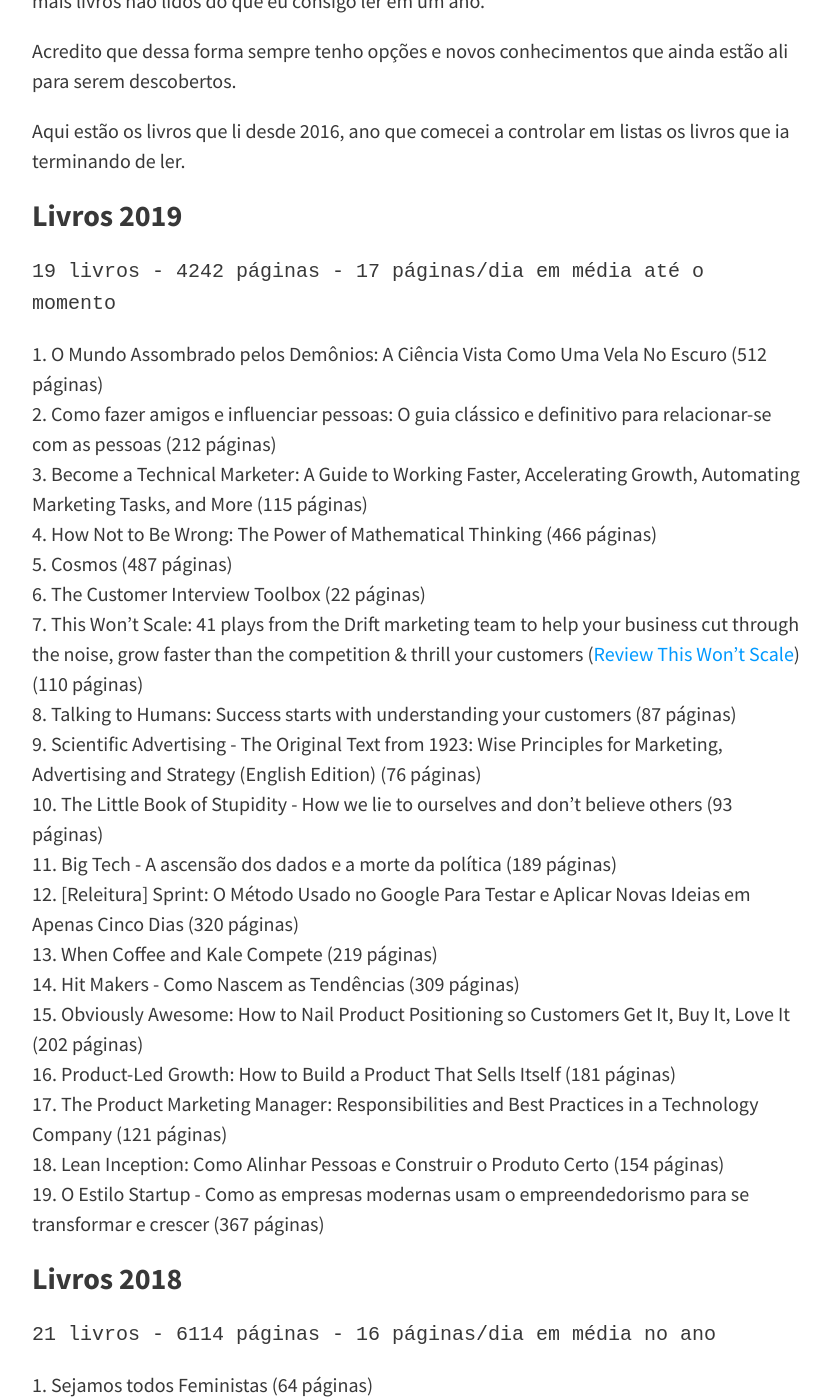
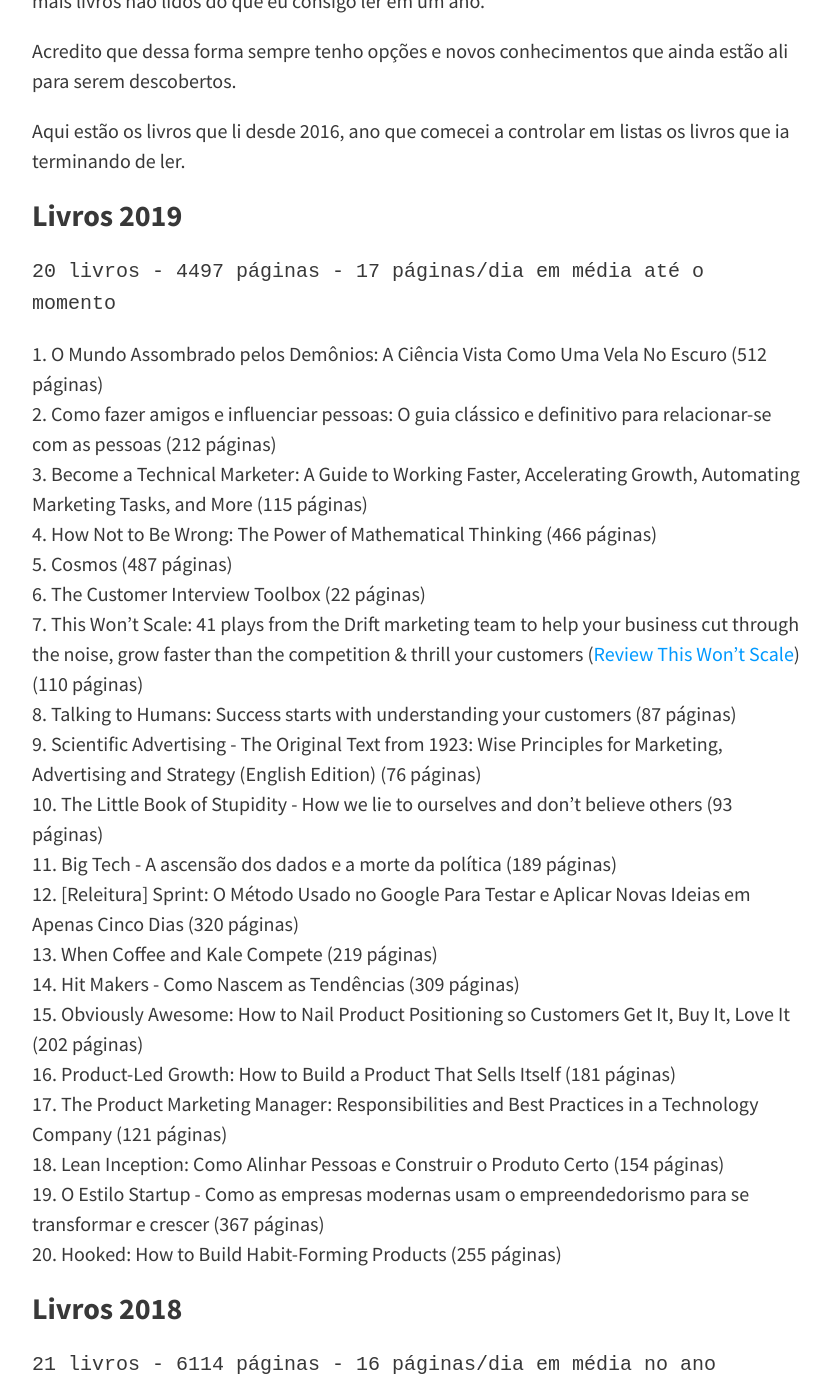
Before and after one commit to felipecbarbosa/felipecbarbosa.github.io, a Jekyll site: the page built from leituras.md, in a window 1280 px wide and 1400 px high, scrolled down 473 px. Shown: the whole window, without its empty margins (224-1055 px from the left). Built offline with Jekyll 4.4.1, drawn with Linux system fonts in a browser that asks for light colours; nearby versions of some CDN libraries; comment, search, counter and statistics services are not loaded.

Commit message:
Updated leituras with Hooked

````diff
--- a/leituras.md
+++ b/leituras.md
@@ -13,7 +13,7 @@ Acredito que dessa forma sempre tenho opções e novos conhecimentos que ainda e
 Aqui estão os livros que li desde 2016, ano que comecei a controlar em listas os livros que ia terminando de ler.
 
 ### Livros 2019
-```19 livros - 4242 páginas - 17 páginas/dia em média até o momento```
+```20 livros - 4497 páginas - 17 páginas/dia em média até o momento```
 1. O Mundo Assombrado pelos Demônios: A Ciência Vista Como Uma Vela No Escuro (512 páginas)
 2. Como fazer amigos e influenciar pessoas: O guia clássico e definitivo para relacionar-se com as pessoas (212 páginas)
 3. Become a Technical Marketer: A Guide to Working Faster, Accelerating Growth, Automating Marketing Tasks, and More (115 páginas)
@@ -33,6 +33,7 @@ Aqui estão os livros que li desde 2016, ano que comecei a controlar em listas o
 17. The Product Marketing Manager: Responsibilities and Best Practices in a Technology Company (121 páginas)
 18. Lean Inception: Como Alinhar Pessoas e Construir o Produto Certo (154 páginas)
 19. O Estilo Startup - Como as empresas modernas usam o empreendedorismo para se transformar e crescer (367 páginas)
+20. Hooked: How to Build Habit-Forming Products (255 páginas)
 
 ### Livros 2018
 ```21 livros - 6114 páginas - 16 páginas/dia em média no ano```
````
